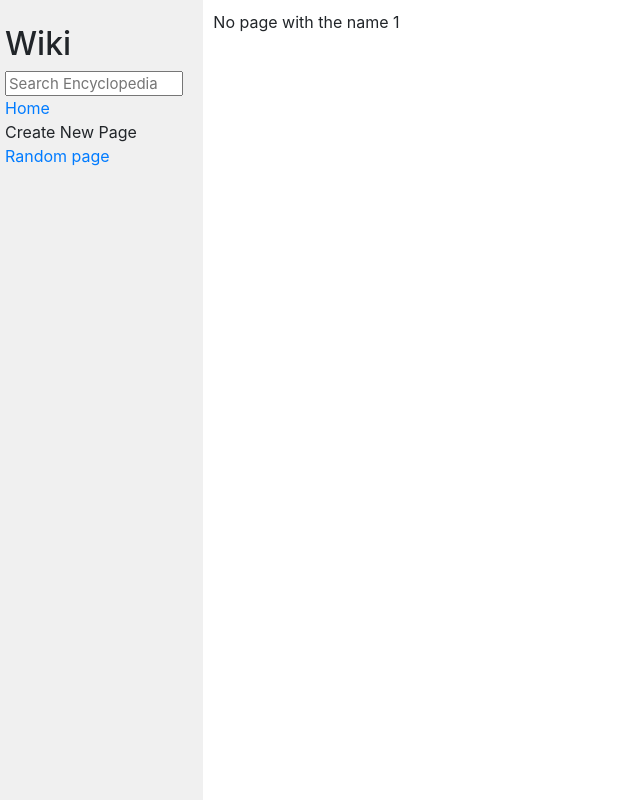
After one commit to cschwatz/CS50w, a Django app: page /1 in a window 1280 px wide. The commit adds this page. Shown: the whole page, without its empty margins (0-640 px from the left). Run offline with Django 3.2, Linux system fonts and the light colour scheme; some libraries are stand-ins or nearby versions.

Commit message:
index page with working liks to the articles. Notfound page working. Random article working

```diff
--- a/Project1/wiki/encyclopedia/templates/encyclopedia/index.html
+++ b/Project1/wiki/encyclopedia/templates/encyclopedia/index.html
@@ -9,9 +9,7 @@
 
     <ul>
         {% for entry in entries %}
-            <li>
-                  {{ entry }}
-            </li>
+            <a href="{% url entry|lower %}">{{ entry }}</a>
         {% endfor %}
     </ul>
 
--- a/Project1/wiki/encyclopedia/templates/encyclopedia/layout.html
+++ b/Project1/wiki/encyclopedia/templates/encyclopedia/layout.html
@@ -22,7 +22,7 @@
                     Create New Page
                 </div>
                 <div>
-                    Random Page
+                    <a href="{% url random_article|lower %}">Random page</a>
                 </div>
                 {% block nav %}
                 {% endblock %}
--- /dev/null
+++ b/Project1/wiki/encyclopedia/templates/encyclopedia/notfound.html
@@ -0,0 +1,11 @@
+{% extends "encyclopedia/layout.html" %}
+
+{% block title %}
+    Not Found
+{% endblock %}
+
+{% block body %}
+    <p>
+        No page with the name {{ page_name }}
+    </p>
+{% endblock %}
--- a/Project1/wiki/encyclopedia/urls.py
+++ b/Project1/wiki/encyclopedia/urls.py
@@ -6,9 +6,10 @@ from . import views
 
 urlpatterns = [
     path("", views.index, name="index"),
+    path("<str:page_name>", views.page, name="page"),
     path("css", views.css, name="css"),
     path("django", views.django, name="django"),
     path("git", views.git, name="git"),
     path("html", views.html, name="html"),
-    path("python", views.python, name="python")
+    path("python", views.python, name="python"),
 ]
--- a/Project1/wiki/encyclopedia/views.py
+++ b/Project1/wiki/encyclopedia/views.py
@@ -1,36 +1,62 @@
+from random import randint
 from django.shortcuts import render
 
 from . import util
-
-lowercase_names = [entry.lower() for entry in util.list_entries()]
-
 def index(request):
+    random_article = util.list_entries()[randint(0, len(util.list_entries()))]
     return render(request, "encyclopedia/index.html", {
         "entries": util.list_entries(),
-        "lower_entries": lowercase_names,
+        "random_article": random_article,
     })
 
 def css(request):
+    random_article = util.list_entries()[randint(0, len(util.list_entries()))]
     return render(request, "encyclopedia/css.html", {
-        "entry": util.get_entry("CSS")
+        "entry": util.get_entry("CSS"),
+        "random_article": random_article,
     })
 
 def django(request):
+    random_article = util.list_entries()[randint(0, len(util.list_entries()))]
     return render(request, "encyclopedia/django.html", {
-        "entry": util.get_entry("Django")
+        "entry": util.get_entry("Django"),
+        "random_article": random_article,
     })
 
 def git(request):
+    random_article = util.list_entries()[randint(0, len(util.list_entries()))]
     return render(request, "encyclopedia/git.html", {
-        "entry": util.get_entry("Git")
+        "entry": util.get_entry("Git"),
+        "random_article": random_article,
     })
 
 def html(request):
+    random_article = util.list_entries()[randint(0, len(util.list_entries()))]
     return render(request, "encyclopedia/html.html", {
-        "entry": util.get_entry("HTML")
+        "entry": util.get_entry("HTML"),
+        "random_article": random_article,
     })
 
 def python(request):
+    random_article = util.list_entries()[randint(0, len(util.list_entries()))]
     return render(request, "encyclopedia/python.html", {
-        "entry": util.get_entry("Python")
+        "entry": util.get_entry("Python"),
+        "random_article": random_article,
     })
+
+def page(request, page_name):
+    random_article = util.list_entries()[randint(0, len(util.list_entries()))]
+    #creates a generator and returns (with the 'next' function) the first occurence in the conditional, else returns a default value (None in this case)
+    entry_name = next((entry for entry in util.list_entries() if entry.lower() == page_name), None)
+    #checks if the name entered at the url directly corresponds to any article that is in 'entries'
+    #if article does not exist, renders the 'notfound' page
+    if not util.get_entry(entry_name):
+        return render(request, "encyclopedia/notfound.html", {
+            "page_name": page_name,
+            "random_article": random_article,
+        })
+    else: #if found an article, render that page's article
+        return render(request, f"encyclopedia/{page_name}.html", {
+            "entry": util.get_entry(entry_name),
+            "random_article": random_article,
+        })
```
